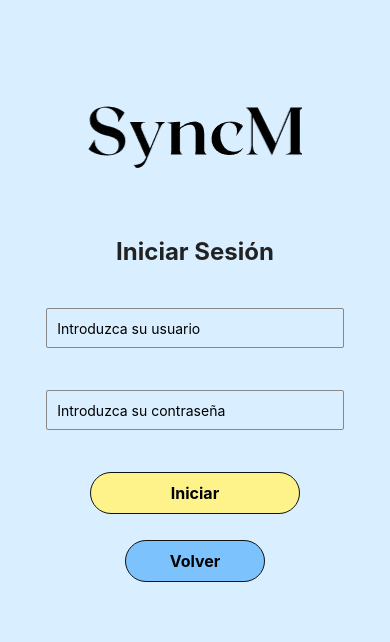
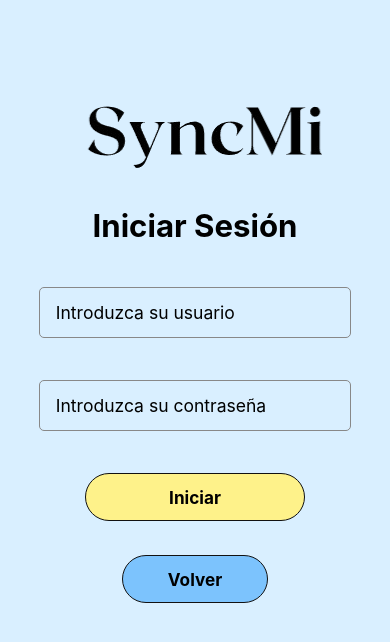
Before and after one commit to alvaro23LP/MDA-DGP, a React Native app: screen /Login in a window 390 px wide. Shown: the top 642 px of the page. Built offline with nearby package versions, Linux system fonts and the light colour scheme.

Commit message:
Pantalla de login con escalado corregido

```diff
--- a/LoginPageTeachers.js
+++ b/LoginPageTeachers.js
@@ -18,7 +18,7 @@ export default function LoginPage({ navigation }) {
 
   const db = getFirestore();
 
-  /////////////////////////////////////////////////////////////////
+
   const handleLogin = async () => {
     // Verifica que los campos no estén vacíos
     if (!nombre || !contrasena) {
@@ -50,7 +50,7 @@ export default function LoginPage({ navigation }) {
 
   };
 
-   /////////////////////////////////////////////////////////////////
+
 
   return (
     <View style={styles.container}>
@@ -94,45 +94,45 @@ const styles = StyleSheet.create({
     flex: 1,
     alignItems: 'center',
     justifyContent: 'center',
-    padding: 20,
+    padding: width * 0.03,
     backgroundColor: '#D9EFFF',
   },
 
   logoImage: {
     position: 'absolute',
     top: 50,
-    width: width*0.55,
+    width: width*0.65,
     height: undefined,
     aspectRatio: 5,
     marginBottom: 80,
   },
 
   title: {
-    fontSize: 24,
+    fontSize: width * 0.08,
     fontWeight: 'bold',
-    marginBottom: height*0.05,
-    color: '#222',
+    marginBottom: height * 0.05,
+    color: '#000',
   },
 
   input: {
-    height: 40,
+    height: height * 0.06,
     borderColor: '#888',
     borderWidth: 1,
-    marginBottom: height*0.05,
-    paddingHorizontal: 10,
+    marginBottom: height * 0.05,
+    paddingHorizontal: width * 0.04,
     width: '85%',
-    borderRadius: 2,
+    borderRadius: 5,
+    fontSize: width * 0.045,
   },
   buttonContainer: {
     width: '100%',
     alignItems: 'center',
   },
   button: {
-    paddingVertical: 10,
-    borderRadius: 5,
+    paddingVertical: height * 0.015,
+    borderRadius: 36,
     alignItems: 'center',
-    marginBottom: height*0.03,
-    borderRadius: 30,
+    marginBottom: height * 0.04,
     borderWidth: 1,
     borderColor: '#111',
   },
@@ -140,7 +140,6 @@ const styles = StyleSheet.create({
   loginButton: {
     backgroundColor: '#FEF28A',
     width: '60%',
-
   },
   backButton: {
     backgroundColor: '#7CC3FD',
@@ -148,8 +147,8 @@ const styles = StyleSheet.create({
   },
 
   buttonText: {
-    color: '#000', // Color de texto blanco
+    color: '#000',
     fontWeight: 'bold',
-    fontSize: 16,
+    fontSize: width * 0.044,
   },
 });
```
